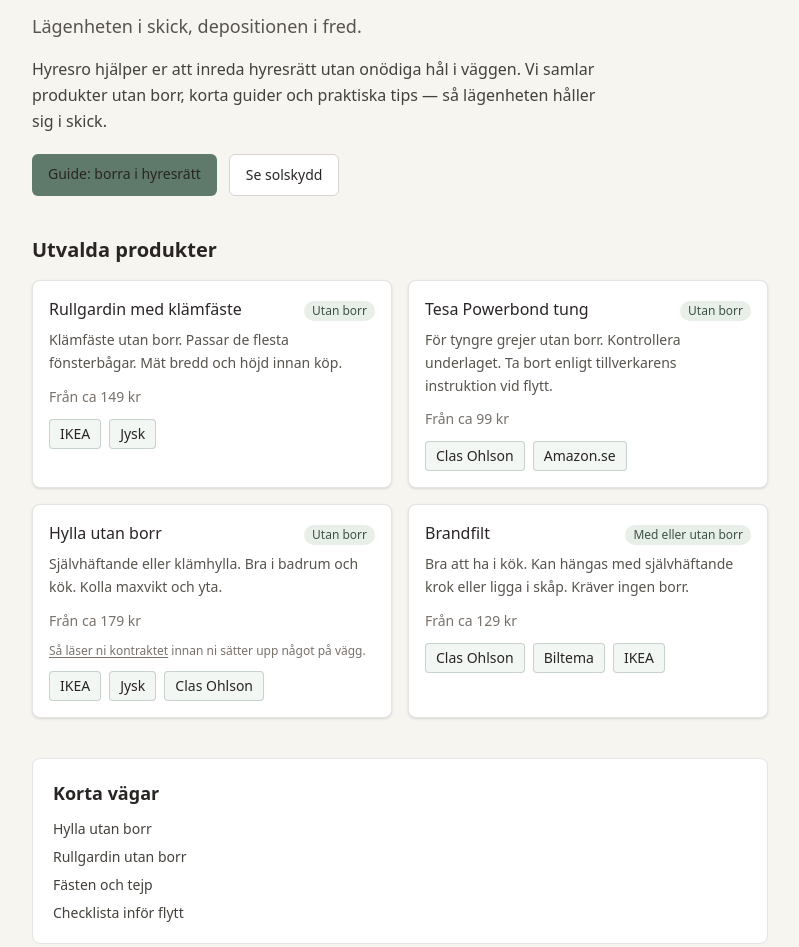
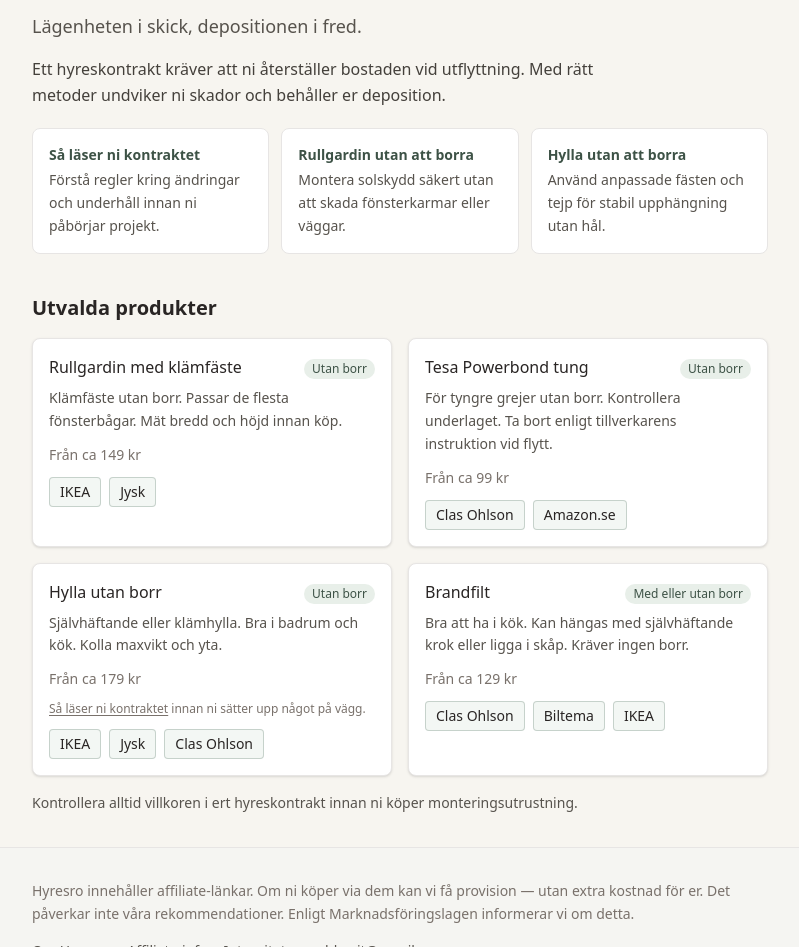
Before and after one commit to snabbsajt/hyresro, a Next.js app: page / in a window 1280 px wide. Shown: the part 125-1072 px from the top of the page, without its empty margins (240-1039 px from the left). Built offline with nearby package versions, Linux system fonts and the light colour scheme.

Commit message:
Drop: startsida + solskydd

```diff
--- a/src/app/page.tsx
+++ b/src/app/page.tsx
@@ -7,7 +7,7 @@ import { products } from "@/data/products";
 export const metadata: Metadata = {
   title: `${site.name} — ${site.tagline}`,
   description:
-    "Dekorera hyreslägenheten utan att förstöra depositionen. Produkter utan borr, klara guider och en checklista inför flytt.",
+    "Ett hyreskontrakt kräver att ni återställer bostaden vid utflyttning. Med rätt metoder undviker ni skador och behåller er deposition.",
 };
 
 const featured = products.filter((p) =>
@@ -16,68 +16,69 @@ const featured = products.filter((p) =>
   ),
 );
 
+const entries = [
+  {
+    href: "/guide/kolla-kontraktet",
+    title: "Så läser ni kontraktet",
+    body: "Förstå regler kring ändringar och underhåll innan ni påbörjar projekt.",
+  },
+  {
+    href: "/guide/rullgardin-utan-borra",
+    title: "Rullgardin utan att borra",
+    body: "Montera solskydd säkert utan att skada fönsterkarmar eller väggar.",
+  },
+  {
+    href: "/guide/hylla-utan-borra",
+    title: "Hylla utan att borra",
+    body: "Använd anpassade fästen och tejp för stabil upphängning utan hål.",
+  },
+] as const;
+
 export default function HomePage() {
   return (
     <div className="space-y-10">
       <section className="space-y-4">
         <h1 className="text-3xl font-semibold tracking-tight text-stone-900 sm:text-4xl">
-          {site.name}
+          trygghet och kontroll i ert boende.
         </h1>
-        <p className="text-lg text-stone-600">{site.tagline}</p>
+        <p className="text-lg text-stone-600">
+          Lägenheten i skick, depositionen i fred.
+        </p>
         <p className="max-w-xl leading-relaxed text-stone-700">
-          Hyresro hjälper er att inreda hyresrätt utan onödiga hål i väggen.
-          Vi samlar produkter utan borr, korta guider och praktiska tips — så
-          lägenheten håller sig i skick.
+          Ett hyreskontrakt kräver att ni återställer bostaden vid utflyttning.
+          Med rätt metoder undviker ni skador och behåller er deposition.
         </p>
-        <div className="flex flex-wrap gap-3 pt-1">
-          <Link
-            href="/guide/borra-i-hyresratt"
-            className="rounded-md bg-sage-600 px-4 py-2.5 text-sm font-medium text-white hover:bg-sage-800"
-          >
-            Guide: borra i hyresrätt
-          </Link>
-          <Link
-            href="/solskydd"
-            className="rounded-md border border-stone-300 bg-white px-4 py-2.5 text-sm font-medium text-stone-800 hover:bg-stone-50"
-          >
-            Se solskydd
-          </Link>
+        <div className="grid gap-3 pt-1 sm:grid-cols-3">
+          {entries.map((e) => (
+            <Link
+              key={e.href}
+              href={e.href}
+              className="rounded-lg border border-stone-200 bg-white p-4 hover:border-sage-600"
+            >
+              <span className="block text-sm font-semibold text-sage-800">
+                {e.title}
+              </span>
+              <span className="mt-1 block text-sm leading-relaxed text-stone-600">
+                {e.body}
+              </span>
+            </Link>
+          ))}
         </div>
       </section>
 
       <section className="space-y-4">
-        <h2 className="text-xl font-semibold text-stone-800">Utvalda produkter</h2>
+        <h2 className="text-xl font-semibold text-stone-800">
+          Utvalda produkter
+        </h2>
         <div className="grid gap-4 sm:grid-cols-2">
           {featured.map((p) => (
             <ProductCard key={p.slug} product={p} />
           ))}
         </div>
-      </section>
-
-      <section className="space-y-3 rounded-lg border border-stone-200 bg-white p-5">
-        <h2 className="text-lg font-semibold text-stone-800">Korta vägar</h2>
-        <ul className="space-y-2 text-sm text-stone-700">
-          <li>
-            <Link href="/guide/hylla-utan-borra" className="text-sage-800 underline-offset-2 hover:underline">
-              Hylla utan borr
-            </Link>
-          </li>
-          <li>
-            <Link href="/guide/rullgardin-utan-borra" className="text-sage-800 underline-offset-2 hover:underline">
-              Rullgardin utan borr
-            </Link>
-          </li>
-          <li>
-            <Link href="/fasten" className="text-sage-800 underline-offset-2 hover:underline">
-              Fästen och tejp
-            </Link>
-          </li>
-          <li>
-            <Link href="/checklista-flytta" className="text-sage-800 underline-offset-2 hover:underline">
-              Checklista inför flytt
-            </Link>
-          </li>
-        </ul>
+        <p className="text-sm leading-relaxed text-stone-600">
+          Kontrollera alltid villkoren i ert hyreskontrakt innan ni köper
+          monteringsutrustning.
+        </p>
       </section>
     </div>
   );
--- a/src/app/solskydd/page.tsx
+++ b/src/app/solskydd/page.tsx
@@ -5,9 +5,9 @@ import { ProductCard } from "@/components/ProductCard";
 import { getProductsByCategory } from "@/data/products";
 
 export const metadata: Metadata = {
-  title: "Solskydd för hyresrätt",
+  title: "Solskydd utan att borra",
   description:
-    "Rullgardiner och mörkläggning som går att montera utan borr. Produkter och kort guide.",
+    "Solskydd utan borr i hyresrätt. Klämfästen, mätning och mörkläggning — plus produkter.",
 };
 
 export default function SolskyddPage() {
@@ -17,29 +17,45 @@ export default function SolskyddPage() {
     <div className="space-y-8">
       <header className="space-y-3">
         <h1 className="text-3xl font-semibold tracking-tight text-stone-900">
-          Solskydd
+          Solskydd utan att borra
         </h1>
-        <p className="max-w-xl leading-relaxed text-stone-700">
-          Rullgardin med klämfäste är ofta enklast i hyresrätt. Behöver ni
-          mörkläggning finns det både kläm- och skruvvarianter.
-        </p>
-        <p className="text-sm text-stone-600">
-          Läs{" "}
+      </header>
+
+      <section className="space-y-3 leading-relaxed text-stone-700">
+        <h2 className="text-xl font-semibold text-stone-800">Kort svar</h2>
+        <ul className="list-disc space-y-2 pl-5">
+          <li>Klämfästen monteras direkt på fönsterbågen utan verktyg.</li>
+          <li>
+            Mät fönstret noggrant för att välja rätt bredd på mörkläggningen.
+          </li>
+          <li>
+            Mörkläggande tyg stänger ute både ljus och värme effektivt.
+          </li>
+          <li>
+            Skruvhål i fönsterkarmar räknas ofta som onormalt slitage.
+          </li>
+        </ul>
+        <p>
+          Läs vår fullständiga guide för steg för steg-instruktioner om
+          rullgardiner utan borrhål:{" "}
           <Link
             href="/guide/rullgardin-utan-borra"
             className="text-sage-800 underline underline-offset-2"
           >
-            guiden om rullgardin utan borr
+            Rullgardin utan att borra
           </Link>
           .
         </p>
-      </header>
+      </section>
 
-      <div className="grid gap-4 sm:grid-cols-2">
-        {items.map((p) => (
-          <ProductCard key={p.slug} product={p} />
-        ))}
-      </div>
+      <section className="space-y-4">
+        <h2 className="text-xl font-semibold text-stone-800">Produkter</h2>
+        <div className="grid gap-4 sm:grid-cols-2">
+          {items.map((p) => (
+            <ProductCard key={p.slug} product={p} />
+          ))}
+        </div>
+      </section>
 
       <Disclosure compact />
     </div>
```
